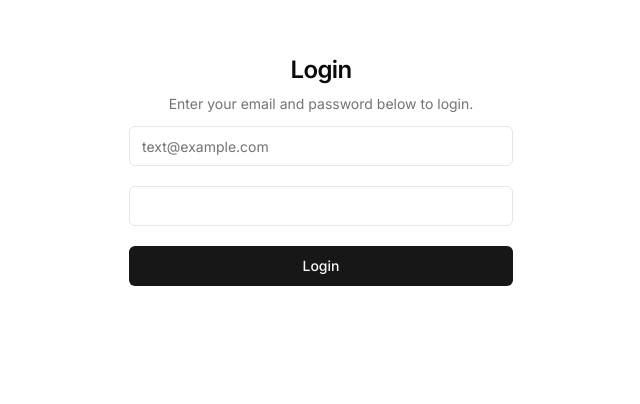
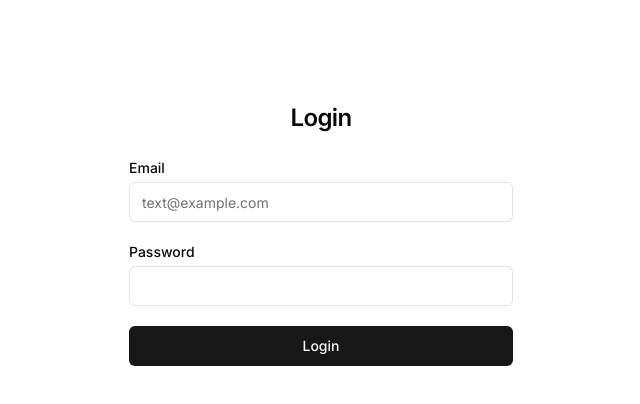
Before and after one commit to WinZ5/prototype-ui, a Next.js app: page / in a window 1280 px wide. Shown: the part 106-510 px from the top of the page, without its empty margins (319-959 px from the left). Built offline with nearby package versions, Linux system fonts and the light colour scheme.

Commit message:
style change

```diff
--- a/app/components/login.tsx
+++ b/app/components/login.tsx
@@ -19,15 +19,12 @@ export function LoginForm() {
         <h1 className="text-2xl font-semibold tracking-tight">
           Login
         </h1>
-        <p className="text-sm text-muted-foreground">
-          Enter your email and password below to login.
-        </p>
       </div>
       <div className="grid gap-6">
         <form onSubmit={onSubmit}>
           <div className="grid gap-2">
-            <div className="grid gap-1 mt-3">
-              <Label className="sr-only" htmlFor="email">
+            <div className="grid gap-1 mt-6">
+              <Label className="text-sm font-medium" htmlFor="email">
                 Email
               </Label>
               <Input
@@ -40,7 +37,7 @@ export function LoginForm() {
               />
             </div>
             <div className="grid gap-1 mt-3">
-              <Label className="sr-only" htmlFor="email">
+              <Label className="text-sm font-medium" htmlFor="password">
                 Password
               </Label>
               <Input
--- a/app/page.tsx
+++ b/app/page.tsx
@@ -2,7 +2,7 @@ import { LoginForm } from "./components/login"
 
 export default function Home() {
   return (
-    <main className="mt-40">
+    <main className="mt-52">
       <LoginForm />
     </main>
   )
```
